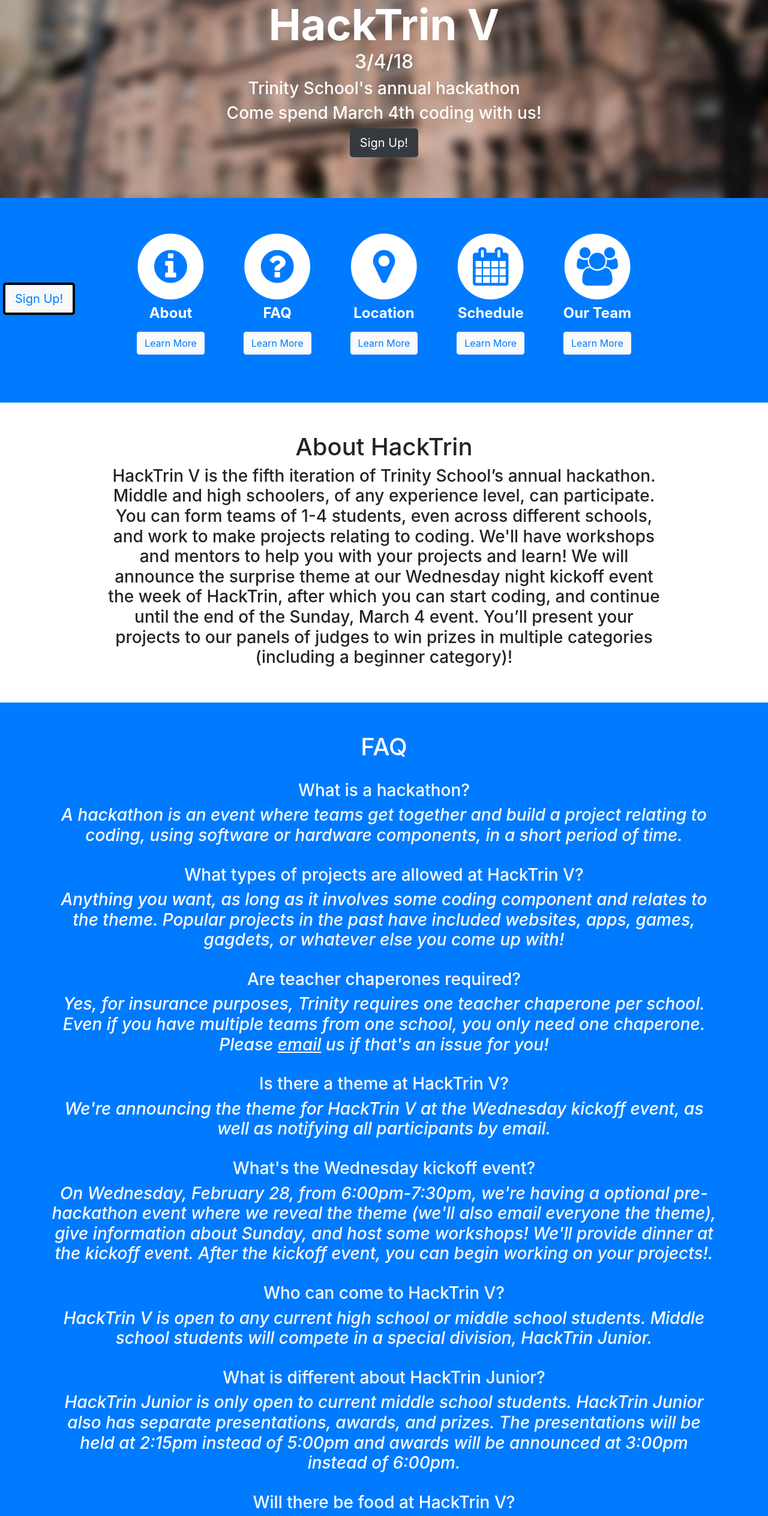
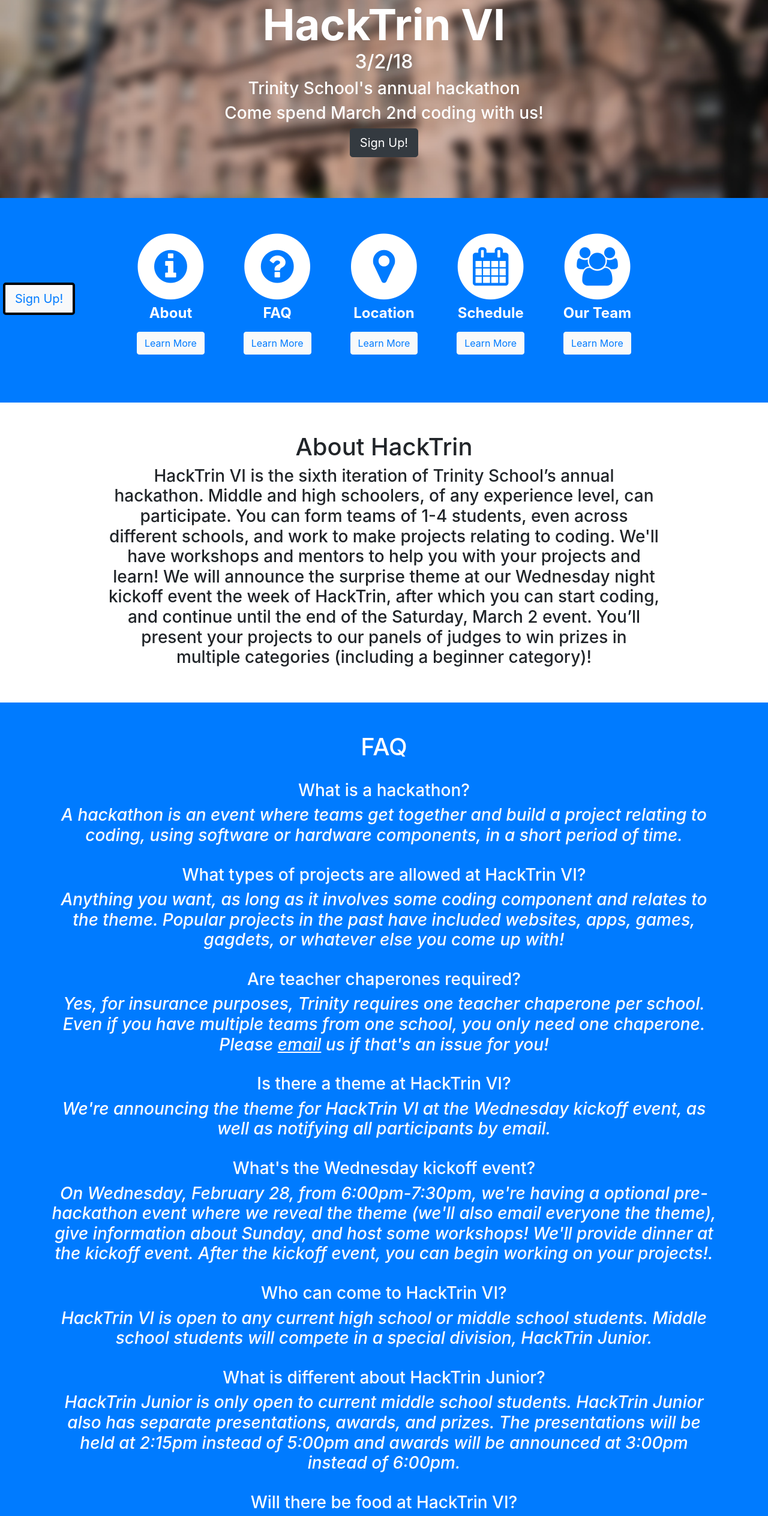
Before and after one commit to ayeshaali/hacktrinVI, a website with bundled scripts: page index.html in a window 1280 px wide. Shown: the part 270-2797 px from the top of the page at 60% size. Built offline with nearby package versions, Linux system fonts and the light colour scheme.

Commit message:
change to hacktrin VI and other small stuff

```diff
--- a/index.html
+++ b/index.html
@@ -2,15 +2,13 @@
 <html lang="en">
 
 <head>
-
   <meta charset="utf-8">
   <meta name="viewport" content="width=device-width, initial-scale=1, shrink-to-fit=no">
   <meta name="description" content="">
   <meta name="author" content="">
   <meta property="og:image" content="http://hacktrin.com/img/logocolor.svg" />
 
-  <title>HackTrin V</title>
-
+  <title>HackTrin VI</title>
 
   <!-- Bootstrap Core CSS -->
   <link href="vendor/bootstrap/css/bootstrap.min.css" rel="stylesheet">
@@ -21,17 +19,13 @@
 
   <!-- Custom CSS -->
   <link href="css/stylish-portfolio.css" rel="stylesheet">
-
-
-<link rel="shortcut icon" type="image/x-icon" href="favicon.ico">
+  <link rel="shortcut icon" type="image/x-icon" href="favicon.ico">
 </head>
 
 <body>
   <button type="button" id="sign-up" class="btn btn-light  btn-lg hide-on-firefox">
     <a target="_blank" class="d" href="https://goo.gl/forms/7QchuDTafqv7rwxI2">Sign Up!</a>
   </button>
-
-
 
   <!-- Navigation -->
   <a id="menu-toggle" href="#" class="btn btn-dark btn-lg toggle">
@@ -83,10 +77,10 @@
         <br>
 
         <img class="d-block mx-auto img-logo" src="img/logocolor.svg" alt="">
-        <h1>HackTrin V</h1>
-        <h2>3/4/18</h2>
+        <h1>HackTrin VI</h1>
+        <h2>3/2/18</h2>
         <h3>Trinity School's annual hackathon</h3>
-        <h3>Come spend March 4th coding with us!</h3>
+        <h3>Come spend March 2nd coding with us!</h3>
 
         <a target="_blank" href="https://goo.gl/forms/7QchuDTafqv7rwxI2" class="btn btn-dark btn-lg js-scroll-trigger">Sign Up!</a>
 
@@ -96,18 +90,6 @@
 
 
   </header>
-
-  <!-- About -->
-  <!-- <section id="topspot" class="topspot">
-    <div class="container text-center">
-      <h5>Stylish Portfolio is the perfect theme for your next project!</h5>
-      <p class="lead">This theme features some wonderful photography courtesy of
-        <a target="_blank" href="http://join.deathtothestockphoto.com/">Death to the Stock Photo</a>.</p>
-      </div>
-
-    </section> -->
-
-
     <!-- Services -->
     <section id="services" class="services bg-primary text-white  hide-on-firefox">
       <div class="container-fluid">
@@ -197,34 +179,8 @@
                   </button>
                 </div>
               </div>
-
-              <!-- <div class="col-md-2 col-sm-6">
-                <div class="service-item">
-                  <span class="fa-stack fa-4x">
-                    <i class="fa fa-circle fa-stack-2x"></i>
-                    <i class="fa fa-users fa-stack-1x text-primary"></i>
-                  </span>
-                  <h4>
-                    <strong>Our Team</strong>
-                  </h4>
-                  <p></p>
-                  <button type="button" class="btn btn-light">
-                    <a class="js-scroll-trigger" href="#team">Learn More</a>
-                  </button>
-                </div> -->
-
-
-                <div class="col-md-1 "></div>
-
-
+              <div class="col-md-1 "></div>
               </div>
-
-
-
-
-
-
-
             </div>
             <!-- /.row (nested) -->
           </div>
@@ -235,20 +191,13 @@
       <!-- /.container -->
     </section>
 
-    <!-- Callout -->
-    <!-- <aside class="callout">
-      <div class="text-vertical-center">
-        <h1>Vertically Centered Text</h1>
-      </div>
-    </aside> -->
-
     <!-- Portfolio -->
     <section id="about" class="about">
       <div class="container">
         <div class="row">
           <div class="col-lg-10 mx-auto text-center">
             <h1>About HackTrin</h1>
-            <h3>HackTrin V is the fifth iteration of Trinity School’s annual hackathon.  Middle and high schoolers, of any experience level, can participate.  You can form teams of 1-4 students, even across different schools, and work to make projects relating to coding.  We'll have workshops and mentors to help you with your projects and learn! We will announce the surprise theme at our Wednesday night kickoff event the week of HackTrin, after which you can start coding, and continue until the end of the Sunday, March 4 event.  You’ll present your projects to our panels of judges to win prizes in multiple categories (including a beginner category)!<h3>
+            <h3>HackTrin VI is the sixth iteration of Trinity School’s annual hackathon.  Middle and high schoolers, of any experience level, can participate.  You can form teams of 1-4 students, even across different schools, and work to make projects relating to coding.  We'll have workshops and mentors to help you with your projects and learn! We will announce the surprise theme at our Wednesday night kickoff event the week of HackTrin, after which you can start coding, and continue until the end of the Saturday, March 2 event.  You’ll present your projects to our panels of judges to win prizes in multiple categories (including a beginner category)!<h3>
             </div>
             <!-- /.row -->
           </div>
@@ -265,7 +214,7 @@
                 <h3>What is a hackathon?</h3>
                 <em><h3>A hackathon is an event where teams get together and build a project relating to coding, using software or hardware components, in a short period of time.</h3></em>
                 <br>
-                <h3>What types of projects are allowed at HackTrin V?</h3>
+                <h3>What types of projects are allowed at HackTrin VI?</h3>
                 <em><h3>Anything you want, as long as it involves some coding component and relates to the theme.  Popular projects in the past have included websites, apps, games, gagdets, or whatever else you come up with!</h3></em>
                 <br>
               <!--
@@ -273,22 +222,22 @@
               <em><h3>Yes, but in order to not give anyone an unfair advantage, you're only allowed to use your laptop, phone, any other everyday, commonplace devices, and the hardware we provide at the event.  We'll notify teams of what hardware we'll have at HackTrin before the event.</h3></em>
               <br>-->
               <h3>Are teacher chaperones required?</h3>
-              <em><h3>Yes, for insurance purposes, Trinity requires one teacher chaperone per school.  Even if you have multiple teams from one school, you only need one chaperone.  Please <a class = 'linkblue' href = "mailto:jacob.fisher18@trinityschoolnyc.org">email</a> us if that's an issue for you!</h3></em>
+              <em><h3>Yes, for insurance purposes, Trinity requires one teacher chaperone per school.  Even if you have multiple teams from one school, you only need one chaperone.  Please <a class = 'linkblue' href = "mailto:matteo.dedonato19@trinityschoolnyc.org">email</a> us if that's an issue for you!</h3></em>
               <br>
-              <h3>Is there a theme at HackTrin V?</h3>
-              <em><h3>We're announcing the theme for HackTrin V at the Wednesday kickoff event, as well as notifying all participants by email.</h3></em>
+              <h3>Is there a theme at HackTrin VI?</h3>
+              <em><h3>We're announcing the theme for HackTrin VI at the Wednesday kickoff event, as well as notifying all participants by email.</h3></em>
               <br>
               <h3>What's the Wednesday kickoff event?</h3>
               <em><h3>On Wednesday, February 28, from 6:00pm-7:30pm, we're having a optional pre-hackathon event where we reveal the theme (we'll also email everyone the theme), give information about Sunday, and host some workshops!  We'll provide dinner at the kickoff event.  After the kickoff event, you can begin working on your projects!.</h3></em>
               <br>
-              <h3>Who can come to HackTrin V?</h3>
-              <em><h3>HackTrin V is open to any current high school or middle school students.  Middle school students will compete in a special division, HackTrin Junior.</h3></em>
+              <h3>Who can come to HackTrin VI?</h3>
+              <em><h3>HackTrin VI is open to any current high school or middle school students.  Middle school students will compete in a special division, HackTrin Junior.</h3></em>
               <br>
               <h3>What is different about HackTrin Junior?</h3>
               <em><h3>HackTrin Junior is only open to current middle school students. HackTrin Junior also has separate presentations, awards, and prizes. The presentations will be held at 2:15pm instead of 5:00pm and awards will be announced at 3:00pm instead of 6:00pm.
               </h3></em>
               <br>
-              <h3>Will there be food at HackTrin V?</h3>
+              <h3>Will there be food at HackTrin VI?</h3>
               <em><h3>Yes, we will provide breakfast and lunch, as well as snacks throughout the day.  (We will accomodate any dietary restrictions.)</h3></em>
             </div>
           </aside>
@@ -336,10 +285,10 @@
 <center>
           <table align="center" class="centerTable">
             <tbody align="left">
-              <tr><td><strong>Wednesday, February 28</strong></td>                          </tr>
+              <tr><td><strong>Wednesday, February 27</strong></td>                          </tr>
               <tr>  <td>6:00-7:30</td> <td>Kickoff event with dinner</td>          </tr>
 
-              <td><strong>Sunday, March 4</strong></td>                          </tr>
+              <td><strong>Saturday, March 2</strong></td>                          </tr>
               <tr>  <td>8:30-9:00</td> <td> Setup and sign-in </td>          </tr>
               <tr>  <td>9:00-9:30</td> <td> Welcome and introductions </td>     </tr>
               <tr>  <td>9:30-12:30</td> <td>  Coding and workshops</td>               </tr>
@@ -366,7 +315,7 @@
             </div>
             <div class="col-lg-3 col-sm-6 text-center mb-4">
               <img class="rounded-circle img-fluid d-block mx-auto" src="img/team/jake.jpg" alt="">
-              <h3>Jake Fisher '18
+              <h3>Matteo de Donato '19
                 <br>
                 <small>President</small>
               </h3>
@@ -378,7 +327,7 @@
 
             <div class="col-lg-3 col-sm-6 text-center mb-4">
               <img class="rounded-circle img-fluid d-block mx-auto" src="img/team/matteo.jpg" alt="">
-              <h3>Matteo de Donato '19
+              <h3>Cleo de Rocco '20
                 <br>
                 <small>Vice President</small>
               </h3>
@@ -450,31 +399,6 @@
                 <small>Head of Sponsor Outreach</small>
               </h3>
             </div>
-
-<!--
-            <div class="col-lg-12">
-              <center><h1 class="my-4">Spence Team</h1></center>
-            </div>
-
-            <div class="col-lg-3">
-            </div>
-
-
-            <div class="col-lg-3 col-sm-6 text-center mb-4">
-              <img class="rounded-circle img-fluid d-block mx-auto" src="img/team/maddie.jpg" alt="">
-              <h3>Maddie Aptman '18
-                <br>
-                <small></small>
-              </h3>
-            </div>
-            <div class="col-lg-3 col-sm-6 text-center mb-4">
-              <img class="rounded-circle img-fluid d-block mx-auto" src="img/team/hannah.jpg" alt="">
-              <h3>Hannah Reiff '18
-                <br>
-                <small></small>
-              </h3>
-            </div>-->
-            <!-- /.container -->
           </section>
 
 
@@ -528,7 +452,7 @@
                   (123) 456-7890</li> -->
                   <li>
                     <i class="fa fa-envelope-o fa-fw"></i>
-                    <a href="mailto:jacob.fisher18@trinityschoolnyc.org">jacob.fisher18@trinityschoolnyc.org</a>
+                    <a href="mailto:matteo.dedonato19@trinityschoolnyc.org">matteo.dedonato19@trinityschoolnyc.org</a>
                   </li>
                 </ul>
                 <br>
```
